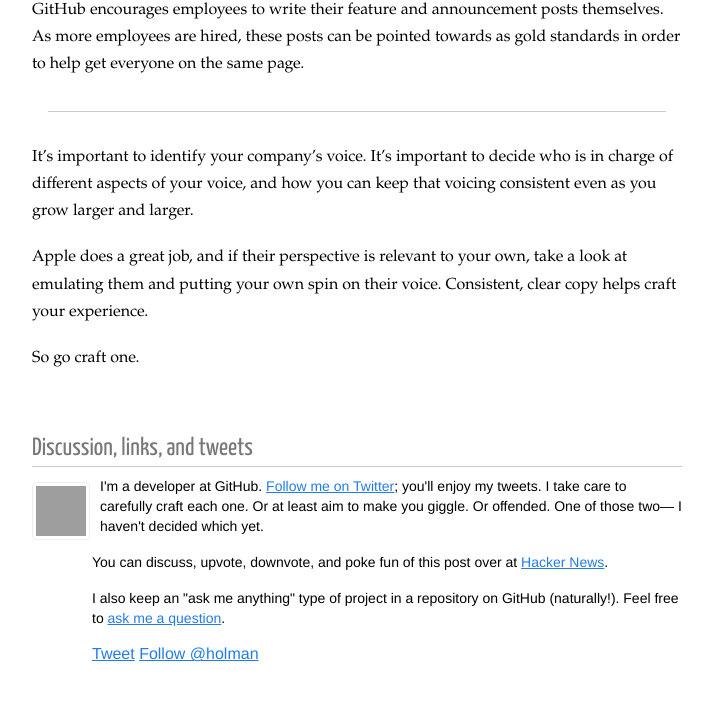
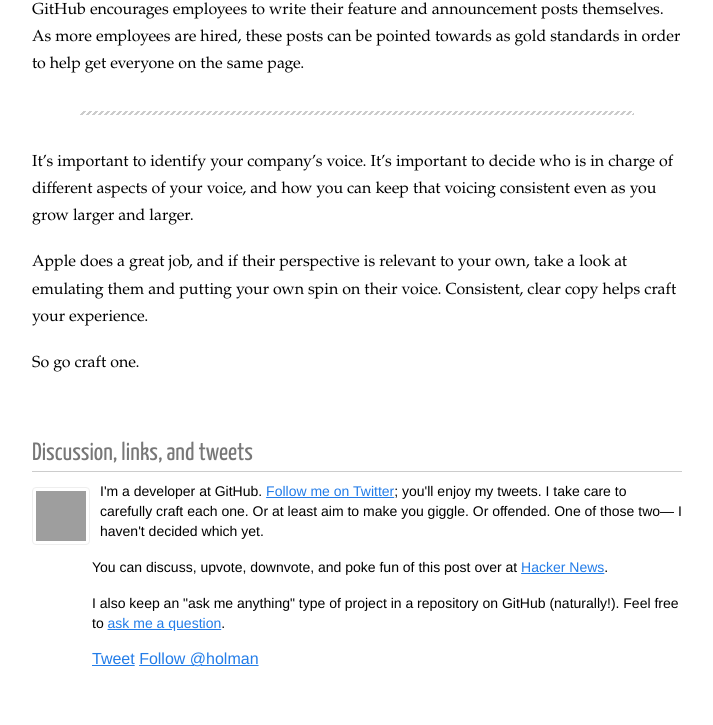
Before and after one commit to broccolini/designertocoder.github.com, a Jekyll site: the page built from _posts/2012-02-02-the-apple-voice.markdown, in a window 1280 px wide. Shown: the part 2703-3428 px from the top of the page, without its empty margins (78-791 px from the left). Built offline with Jekyll 4.4.1, drawn with Linux system fonts in a browser that asks for light colours; nearby versions of some CDN libraries; Markdown is read by kramdown in place of the engine named in the settings; comment, search, counter and statistics services are not loaded; grey boxes are pictures that could not be loaded.

Commit message:
Jack GitHub's rule

```diff
--- a/css/compiled/base.css
+++ b/css/compiled/base.css
@@ -126,9 +126,10 @@ a {
     max-width: 100%; }
   .content hr {
     border: 0;
-    height: 1px;
-    background-color: #ccc;
-    margin: 2em 1em; }
+    height: 6px;
+    background-image: url("/images/hr.png");
+    background-repeat: repeat-x;
+    margin: 2em 3em; }
   .content li {
     margin-bottom: 10px;
     line-height: 1.4em; }
```
Also changed, not shown: css/scss/base.scss (+4 -3 lines), images/hr.png (added).
